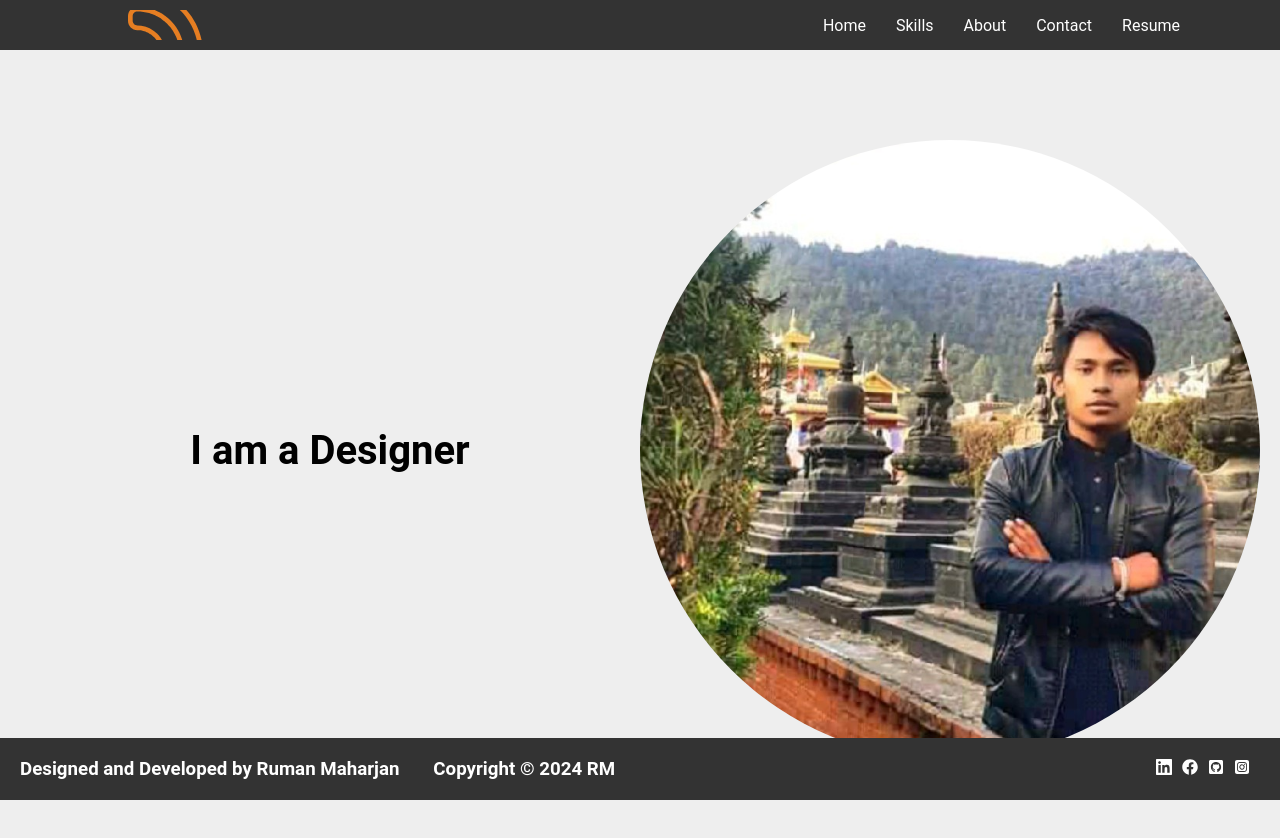
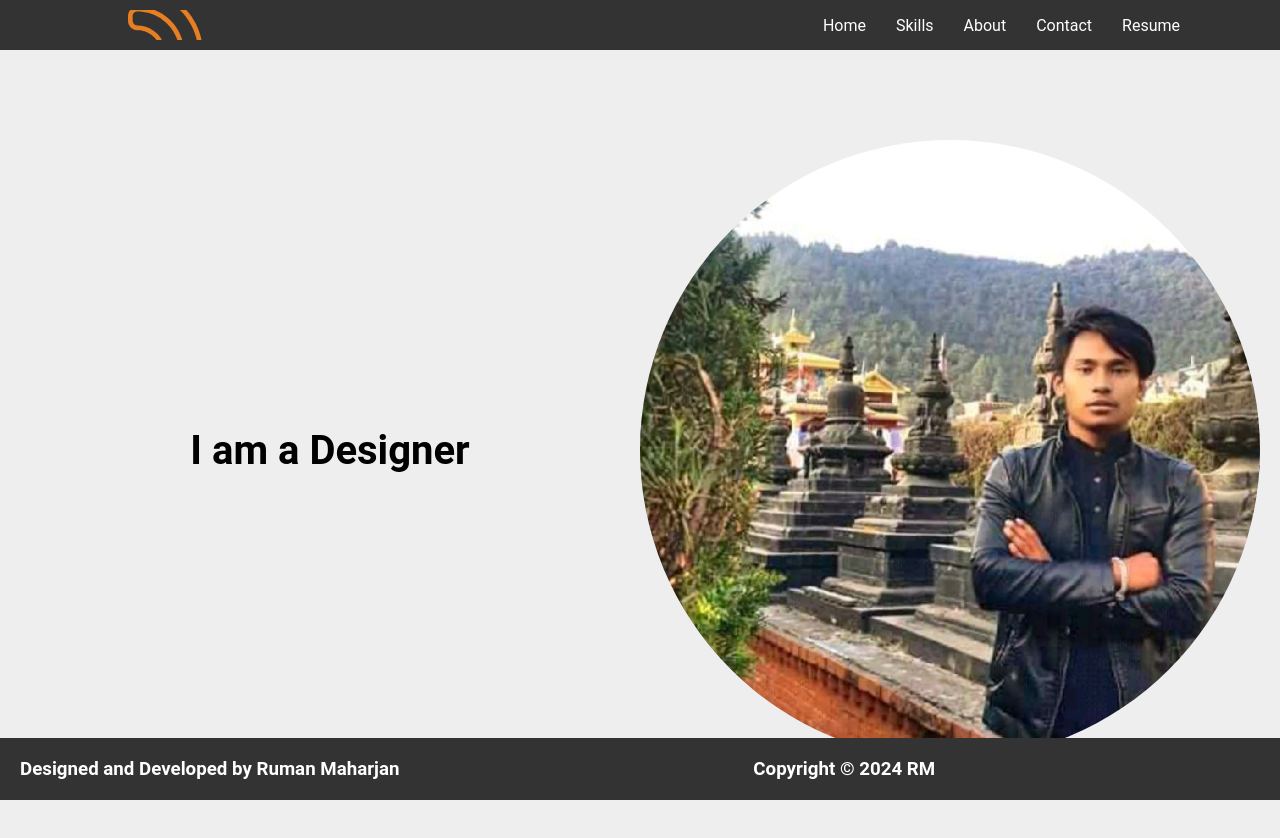
Before and after one commit to Ruman67/portfolio, a React (Create React App) app: page / in a window 1280 px wide. Shown: the top 838 px of the page. Built offline with nearby package versions, Linux system fonts and the light colour scheme.

Commit message:
fixed the footer

```diff
--- a/src/Components/Footer.css
+++ b/src/Components/Footer.css
@@ -6,7 +6,7 @@
     padding: 20px;
     position: fixed;
     bottom: 0;
-    width: 100%;
+    width: 175%;
   }
 
   .footer-content {
@@ -27,7 +27,7 @@
   }
 
   .social-icons {
-    margin-right: 10px;
+    margin-right: 8px;
   }
 
   .social-icons a {
--- a/src/Components/Footer.js
+++ b/src/Components/Footer.js
@@ -17,8 +17,11 @@ function Footer() {
           <h3>Copyright © {year} RM</h3>
         </div>
         <div className="footer-section">
-          <ul className="footer-icons">
+
+          <ul className="footer-icons"> <h4>Follow me </h4>
+
             <li className="social-icons">
+
               <a
                 href="https://www.linkedin.com/in/ruman-maharjan-968a1a1b8/"
                 style={{ color: "white" }}
@@ -30,7 +33,7 @@ function Footer() {
             </li>
             <li className="social-icons">
               <a
-                href="https://www.linkedin.com/in/ruman-maharjan-968a1a1b8/"
+                href="https://www.facebook.com/ruman.maharjan.50"
                 style={{ color: "white" }}
                 target="_blank"
                 rel="noopener noreferrer"
@@ -50,7 +53,7 @@ function Footer() {
             </li>
             <li className="social-icons">
               <a
-                href="https://www.linkedin.com/in/ruman-maharjan-968a1a1b8/"
+                href="https://www.instagram.com/mhrznru/"
                 style={{ color: "white" }}
                 target="_blank"
                 rel="noopener noreferrer"
```
